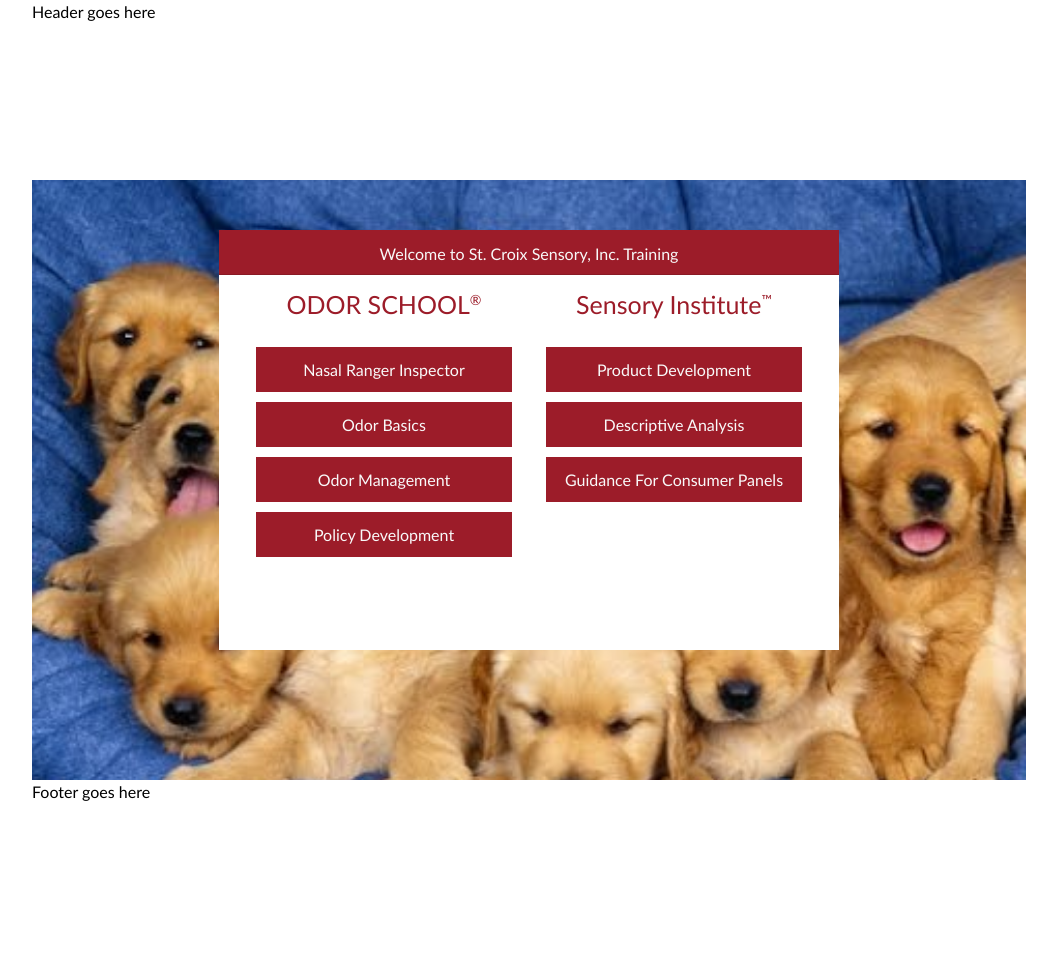
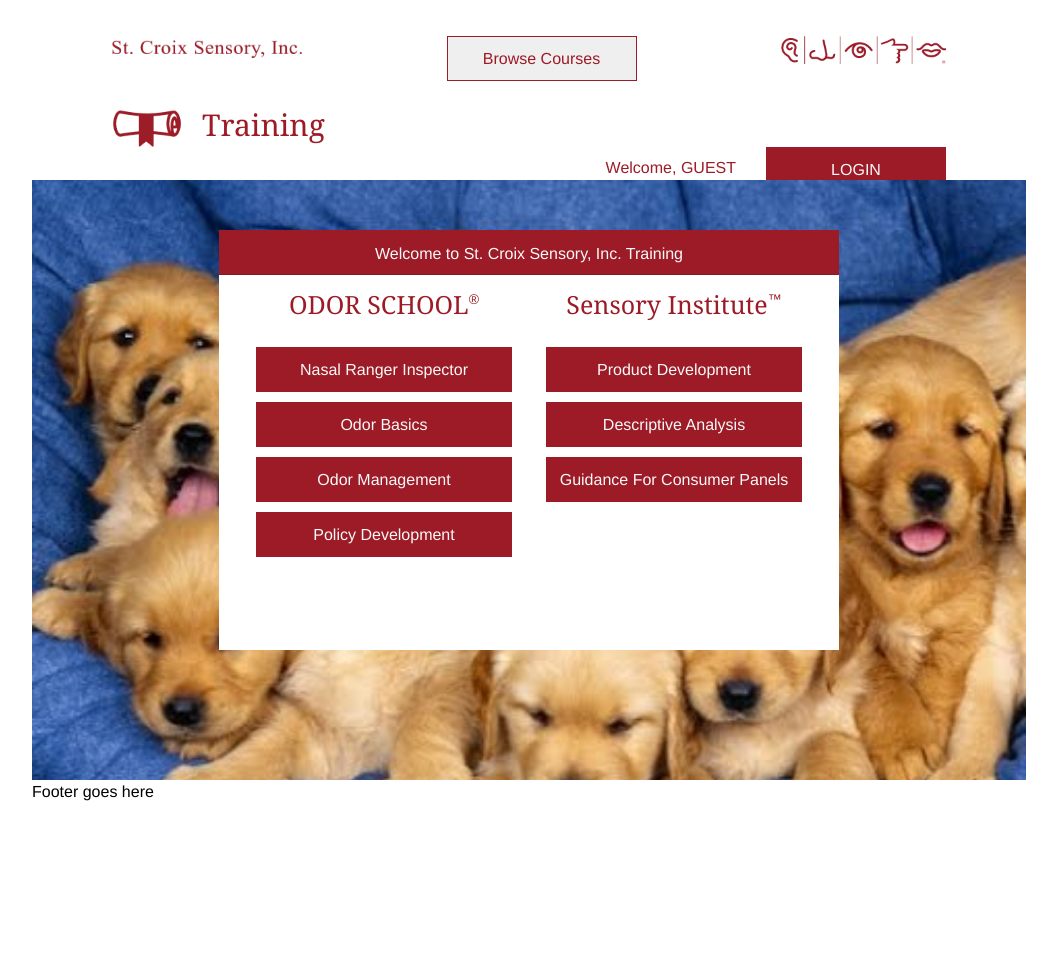
Before and after one commit to patkahnke/scs, a plain HTML site: page index.html in a window 1280 px wide. Shown: the whole page, without its empty margins (111-1168 px from the left). Drawn offline with nearby package versions, Linux system fonts and the light colour scheme.

Commit message:
adds header content and styles

```diff
--- a/css/style.css
+++ b/css/style.css
@@ -1,7 +1,7 @@
 body {
-	font-family: Calibri, Candara, Arial, sans-serif;
+	font-family: Helvetica, Helvetica Neue, Arial, sans-serif;
 	color: #000;
-  --scs-red: #9C1C29;
+  --scs-red: #9C1B26;
 }
 
 
@@ -10,10 +10,19 @@
 	margin: 0 auto;
 	display: flex;
   flex-flow: column wrap;
-
 }
 
+h1, h2 {
+	font-size: 30px;
+	font-family: Georgia, Palatino, Palatino Linotype, Times, Times New Roman, serif;
+	color: var(--scs-red);
+}
 
+h3 {
+	font-size: 25px;
+	font-family: Georgia, Palatino, Palatino Linotype, Times, Times New Roman, serif;
+	color: var(--scs-red);
+}
 
 /*-----------------------------------------------------------*/
 /*------------------------- Header --------------------------*/
@@ -22,8 +31,76 @@
 header {
 	height: 180px;
 	display: flex;
+	flex-direction: column;
 	justify-content: space-between;
 	background-repeat: no-repeat;
+	color: var(--scs-red);
+}
+
+.header-top-row {
+	padding: 36px 80px 20px 80px;
+	display: flex;
+	justify-content: space-between;
+	width: 100%;
+}
+
+.header-bottom-row {
+	padding: 0px 80px 0px 60px;
+	display: flex;
+	justify-content: space-between;
+	width: 100%;
+}
+
+.header-bottom-left {
+	display: flex;
+	flex-direction: row;
+	justify-content: space-between;
+	align-items: center;
+	padding-bottom: 36px;
+}
+
+.header-bottom-right {
+	display: flex;
+	flex-direction: row;
+	justify-content: space-between;
+	align-items: flex-end;
+}
+
+.logo-text {
+	width: 190px;
+}
+
+.logo-icons {
+	width: 165px;
+}
+
+.icon-training {
+	width: 110px;
+}
+
+img {
+  width: 100%;
+  height: auto;
+}
+
+.btn-white {
+  border-radius: 0px;
+	border: 1px solid var(--scs-red);
+	color: var(--scs-red);
+}
+
+.btn-browse {
+	width: 190px;
+	height: 45px;
+}
+
+.btn-login {
+	width: 180px;
+	height: 45px;
+}
+
+.welcome {
+	padding: 0px 30px 12px 0px;
 }
 
 /*-----------------------------------------------------------*/
@@ -82,9 +159,7 @@
   justify-content: space-around;
   align-items: flex-start;
 }
-.card-subtitle h2 {
-  color: var(--scs-red);
-  font-size: 25px;
+.card-subtitle h3 {
   padding-bottom: 20px;
 }
 
@@ -97,7 +172,7 @@
 /*------------------------ Buttons --------------------------*/
 /*-----------------------------------------------------------*/
 
-.btn {
+.btn-red {
   border-radius: 0px;
   background-color: var(--scs-red);
   color: #f9f9f9;
--- a/index.html
+++ b/index.html
@@ -13,7 +13,27 @@
   <body>
     <div class="container body-container">
       <header>
-        Header goes here
+        <div class="header-top-row">
+          <div class="logo-text">
+            <img id="logo-text" alt="St. Croix Sensory Logo text" src="css/imgs/logo-text.png">
+          </div>
+            <button type="button" class="btn btn-white btn-browse">Browse Courses</button>
+          <div class="logo-icons">
+            <img id="logo-icons" alt="St. Croix Sensory Logo icons" src="css/imgs/logo-icons.png">
+          </div>
+        </div>
+        <div class="header-bottom-row">
+          <div class="header-bottom-left">
+            <div class="icon-training">
+              <img id="training-icon" alt="Training Icon" src="css/imgs/Icon_Overall_Training.png">
+            </div>
+            <h2>Training</h2>
+          </div>
+          <div class="header-bottom-right">
+            <span class="welcome">Welcome, GUEST</span>
+            <button type="button" class="btn btn-red btn-login">LOGIN</button>
+          </div>
+        </div>
       </header>
       <div class=" container main-content" role="main">
         <div class="card">
@@ -23,20 +43,20 @@
           <div class="card-body">
             <div class="container card-column">
               <div class="card-subtitle">
-                <h2>ODOR SCHOOL</h2><span class="card-trademark">&#174;</span>
+                <h3>ODOR SCHOOL</h3><span class="card-trademark">&#174;</span>
               </div>
-              <button type="button" class="btn btn-card">Nasal Ranger Inspector</button>
-              <button type="button" class="btn btn-card">Odor Basics</button>
-              <button type="button" class="btn btn-card">Odor Management</button>
-              <button type="button" class="btn btn-card">Policy Development</button>
+              <button type="button" class="btn btn-red btn-card">Nasal Ranger Inspector</button>
+              <button type="button" class="btn btn-red btn-card">Odor Basics</button>
+              <button type="button" class="btn btn-red btn-card">Odor Management</button>
+              <button type="button" class="btn btn-red btn-card">Policy Development</button>
             </div>
             <div class="container card-column">
               <div class="card-subtitle">
-                <h2>Sensory Institute</h2><span class="card-trademark">&#8482;</span>
+                <h3>Sensory Institute</h3><span class="card-trademark">&#8482;</span>
               </div>
-              <button type="button" class="btn btn-card">Product Development</button>
-              <button type="button" class="btn btn-card">Descriptive Analysis</button>
-              <button type="button" class="btn btn-card">Guidance For Consumer Panels</button>
+              <button type="button" class="btn btn-red btn-card">Product Development</button>
+              <button type="button" class="btn btn-red btn-card">Descriptive Analysis</button>
+              <button type="button" class="btn btn-red btn-card">Guidance For Consumer Panels</button>
             </div>
           </div>
         </div>
```
Also changed, not shown: css/imgs/Icon_Overall_Training.png (added), css/imgs/logo-icons.png (added), css/imgs/logo-text.png (added).
